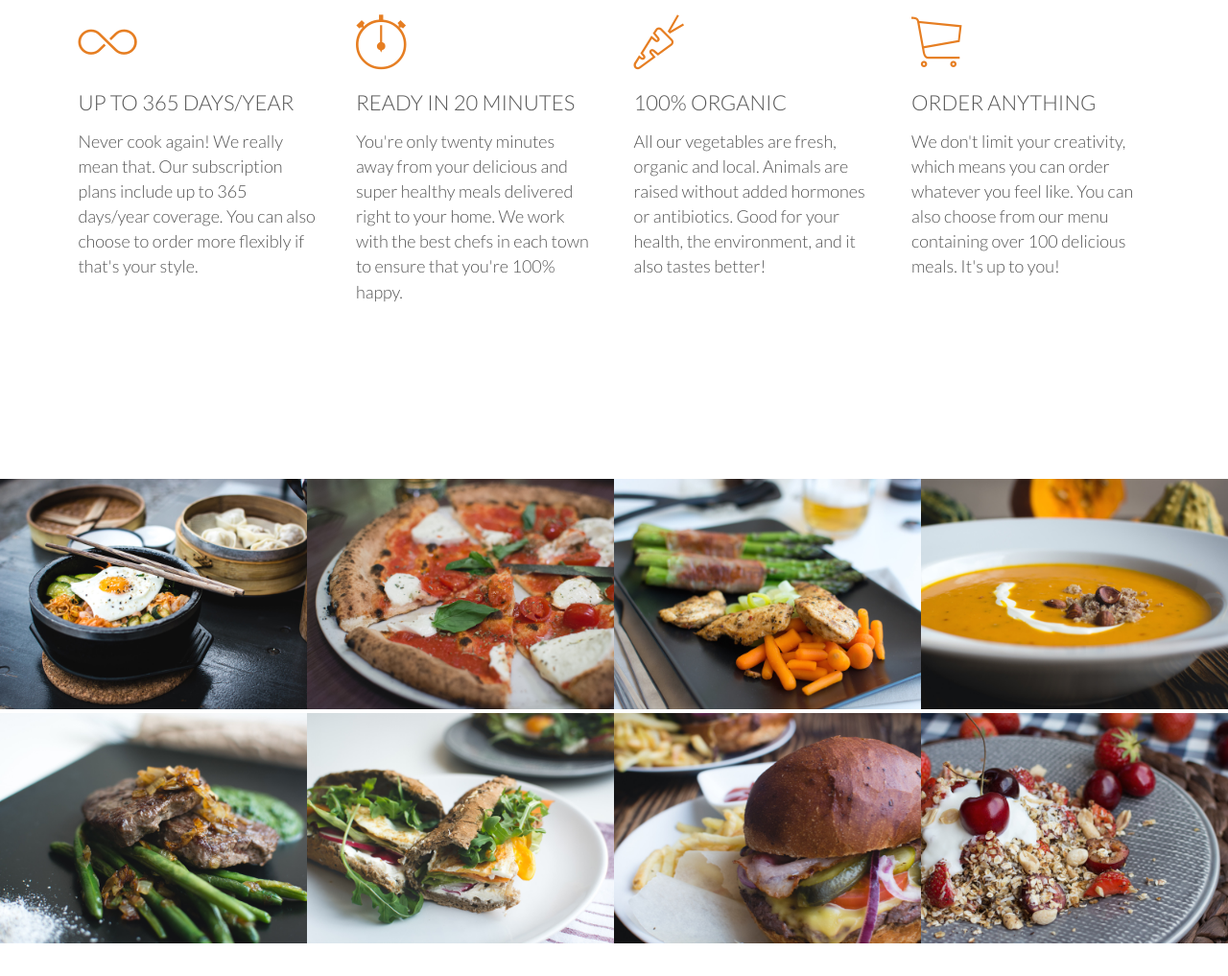
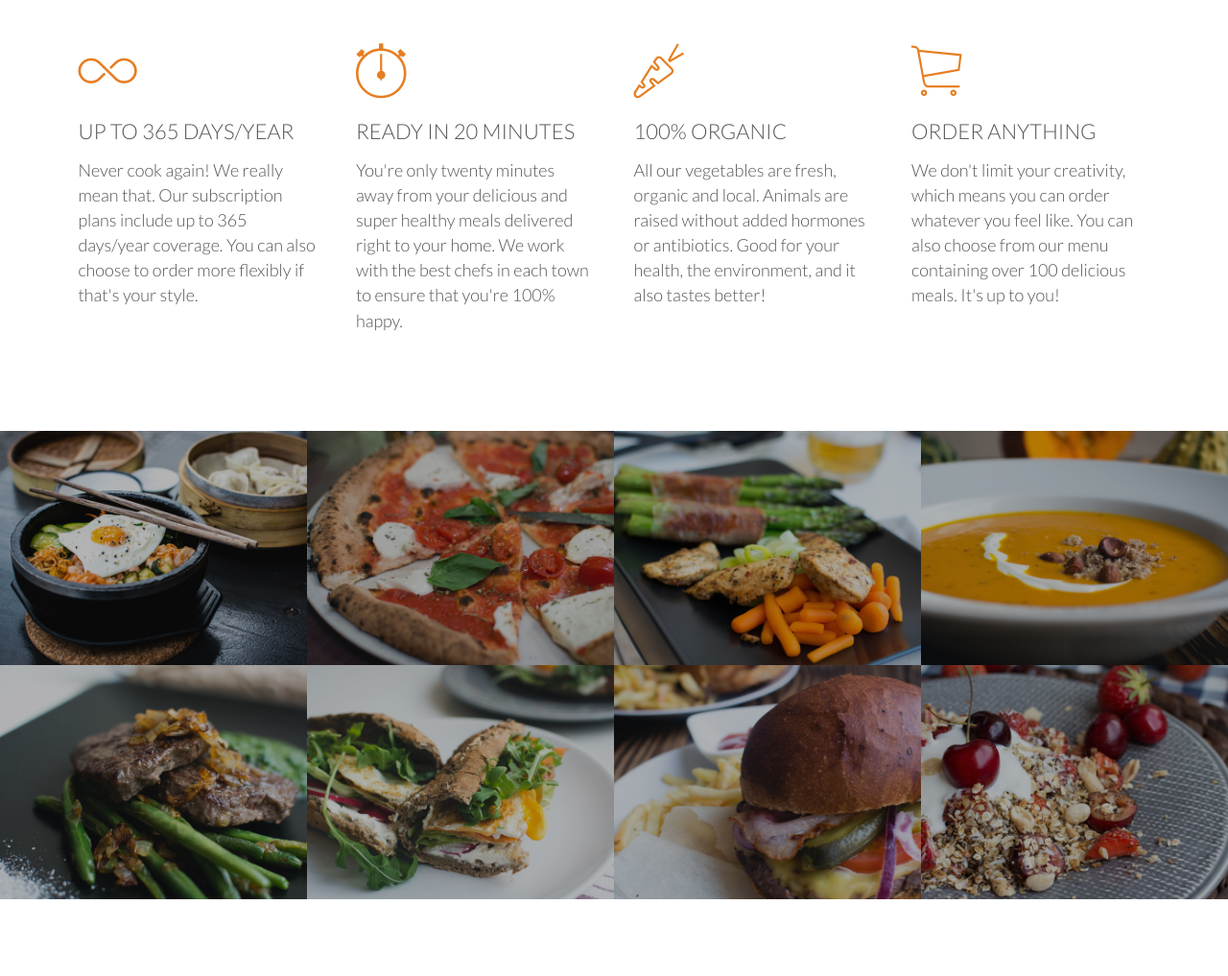
Before and after one commit to nguyenchris/omnifood, a plain HTML site: page index.html in a window 1280 px wide. Shown: the part 1061-2078 px from the top of the page at 96% size. Before the commit the page ends 2048 px from the top, so only its background shows below. Drawn offline with Linux system fonts and the light colour scheme; files whose address does not match are found by name.

Commit message:
completed image css

```diff
--- a/assets/css/style.css
+++ b/assets/css/style.css
@@ -189,7 +189,17 @@ header {
   border-bottom: 2px solid #e67e22;
 }
 
+/* FEATURES */
+
+.section-features .long-copy {
+  margin-bottom: 30px;
+}
+
 /* MEALS */
+
+.section-meals {
+  padding: 0;
+}
 
 .meals-showcase {
   list-style: none;
@@ -205,9 +215,19 @@ header {
 .meal-photo {
   width: 100%;
   margin: 0;
+  overflow: hidden;
+  background-color: #000;
 }
 
 .meal-photo img {
+  opacity: 0.7;
   width: 100%;
   height: auto;
+  transform: scale(1.15);
+  transition: transform 0.5s, opacity 0.5s;
 }
+
+.meal-photo img:hover {
+  opacity: 1;
+  transform: scale(1.03);
+}
--- a/index.html
+++ b/index.html
@@ -132,19 +132,20 @@
     </ul>
   </section>
 
+  <section class="section-steps">
+    <div class="row">
+      <h2></h2>
+    </div>
+  </section>
+
 </body>
 
 </html>
 
 
 <!--
-  1.	Korean bibimbap with egg and vegetables
-2.	Simple italian pizza with cherry tomatoes
-3.	Chicken breast steak with vegetables
-4.	Autumn pumpkin soup
-5.	Paleo beef steak with vegetables
-6.	Healthy baguette with egg and vegetables
-7.	Burger with cheddar and bacon
-8.	Granola with cherries and strawberries
+  1.	Choose the subscription plan that best fits your needs and sign up today.
+2.	Order your delicious meal using our mobile app or website. Or you can even call us!
+3.	Enjoy your meal after less than 20 minutes. See you the next time!
 
  -->
```
